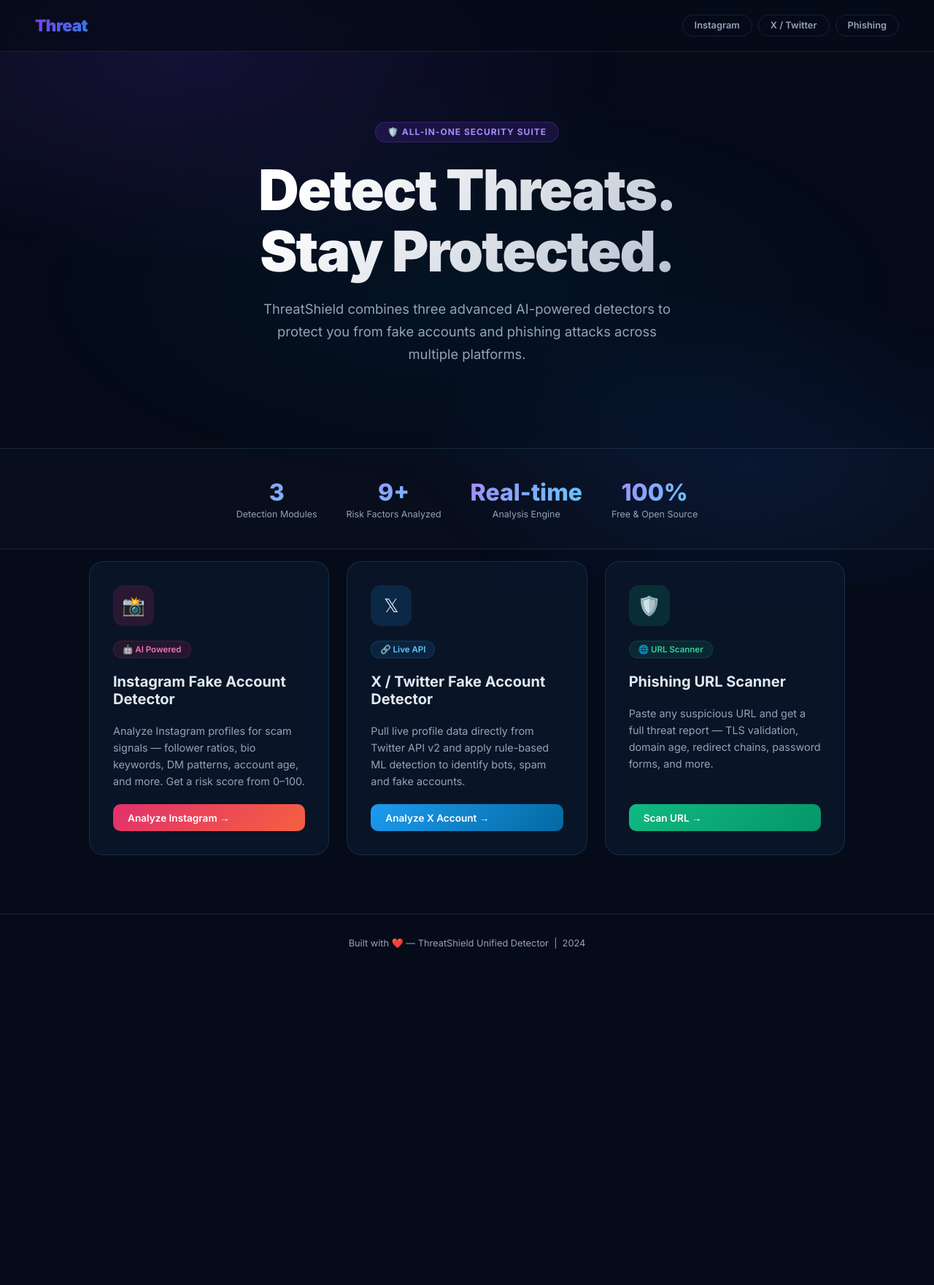
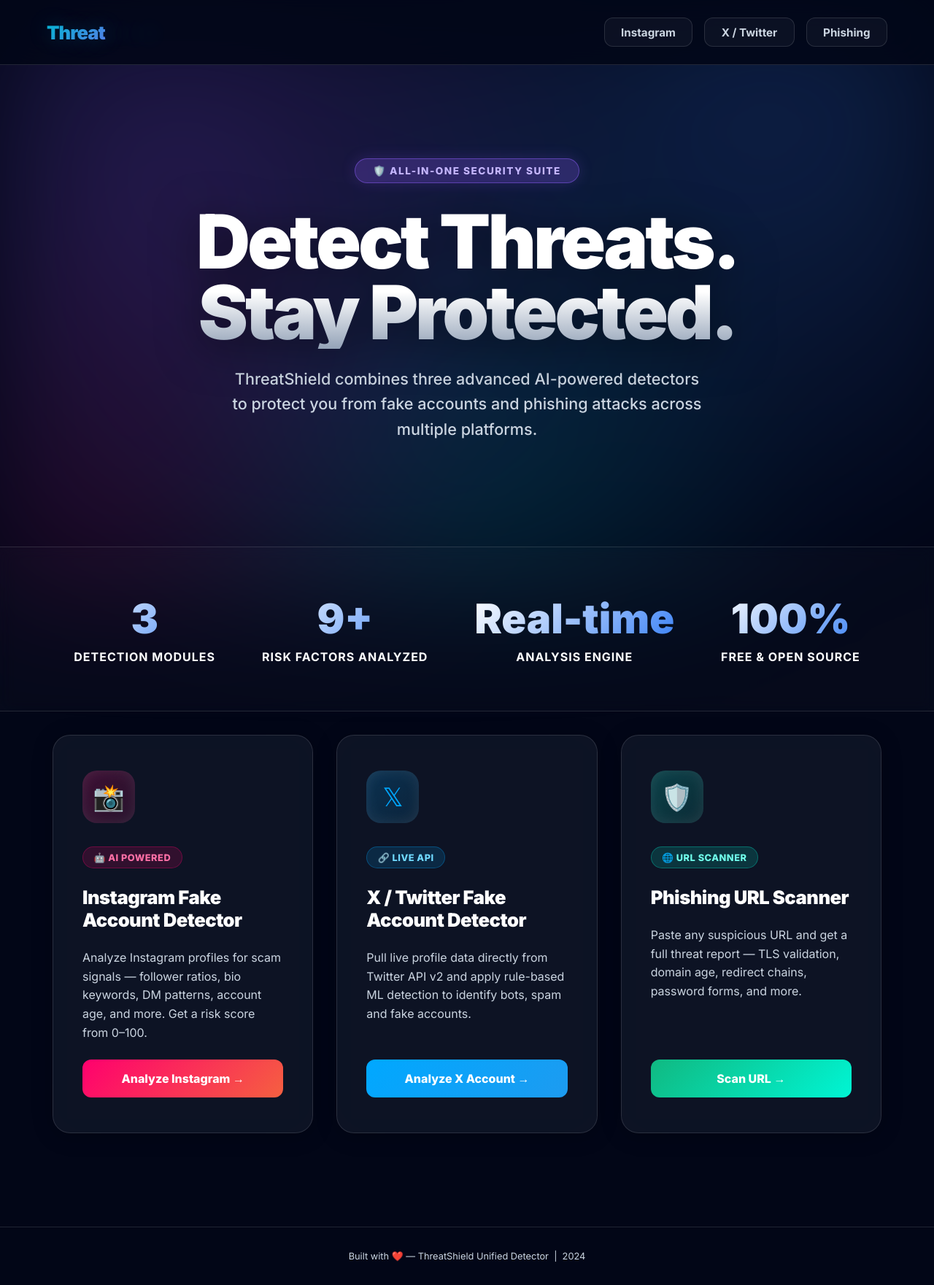
Before and after one commit to Jagadeesh478/insta, a Flask app: page / in a window 1280 px wide. Shown: the whole page at 73% size. Before the commit the page ends 1300 px from the top, so only its background shows below. Run offline with Flask 3, Linux system fonts and the light colour scheme.

Commit message:
Upgrade UI with vibrant aurora background and high-visibility fonts

```diff
--- a/templates/home.html
+++ b/templates/home.html
@@ -9,17 +9,17 @@
   <link href="https://fonts.googleapis.com/css2?family=Inter:wght@300;400;500;600;700;800;900&display=swap" rel="stylesheet" />
   <style>
     :root {
-      --bg:        #050b18;
-      --surface:   #0d1b33;
-      --border:    rgba(99,179,237,0.15);
-      --accent1:   #7c3aed;
-      --accent2:   #2563eb;
-      --accent3:   #0ea5e9;
-      --insta:     #e1306c;
-      --xbird:     #1d9bf0;
-      --phish:     #10b981;
-      --text:      #e2e8f0;
-      --muted:     #94a3b8;
+      --bg:        #020617;
+      --surface:   rgba(15, 23, 42, 0.7);
+      --border:    rgba(255, 255, 255, 0.12);
+      --accent1:   #8b5cf6; /* Vivid Violet */
+      --accent2:   #3b82f6; /* Bright Blue */
+      --accent3:   #06b6d4; /* Electric Cyan */
+      --insta:     #ff006e; /* Hot Pink */
+      --xbird:     #00a8ff; /* Sky Blue */
+      --phish:     #00f5d4; /* Neon Teal */
+      --text:      #ffffff; /* Pure White */
+      --muted:     #cbd5e1; /* Bright Gray/Slate */
     }
     *, *::before, *::after { box-sizing: border-box; margin: 0; padding: 0; }
     body {
@@ -30,145 +30,154 @@
       overflow-x: hidden;
     }
 
-    /* ── animated gradient background ── */
+    /* ── VIBRANT AURORA BACKGROUND ── */
     body::before {
       content: '';
       position: fixed; inset: 0; z-index: -1;
-      background: radial-gradient(ellipse 80% 60% at 20% 10%, rgba(124,58,237,.18) 0%, transparent 60%),
-                  radial-gradient(ellipse 60% 50% at 80% 80%, rgba(37,99,235,.15) 0%, transparent 60%),
-                  radial-gradient(ellipse 70% 50% at 50% 50%, rgba(14,165,233,.08) 0%, transparent 70%);
-      animation: bgShift 12s ease-in-out infinite alternate;
+      background:
+        radial-gradient(circle at 20% 30%, rgba(139, 92, 246, 0.25) 0%, transparent 50%),
+        radial-gradient(circle at 80% 20%, rgba(59, 130, 246, 0.22) 0%, transparent 50%),
+        radial-gradient(circle at 50% 80%, rgba(6, 182, 212, 0.18) 0%, transparent 50%),
+        radial-gradient(circle at 10% 90%, rgba(255, 0, 110, 0.1) 0%, transparent 40%);
+      filter: blur(80px);
+      animation: auroraShift 15s linear infinite alternate;
     }
-    @keyframes bgShift {
-      0%   { opacity: 1; }
-      100% { opacity: .6; }
+    @keyframes auroraShift {
+      0%   { transform: scale(1) translate(0, 0); }
+      100% { transform: scale(1.1) translate(2%, 2%); }
     }
 
     /* ── HEADER ── */
     header {
       display: flex; align-items: center; justify-content: space-between;
-      padding: 1.25rem 3rem;
+      padding: 1.5rem 4rem;
       border-bottom: 1px solid var(--border);
-      backdrop-filter: blur(12px);
+      backdrop-filter: blur(25px);
       position: sticky; top: 0; z-index: 100;
-      background: rgba(5,11,24,.7);
+      background: rgba(2, 6, 23, 0.85);
     }
     .logo {
-      font-size: 1.4rem; font-weight: 900; letter-spacing: -0.5px;
-      background: linear-gradient(135deg, var(--accent1), var(--accent3));
+      font-size: 1.6rem; font-weight: 900; letter-spacing: -1px;
+      background: linear-gradient(135deg, var(--accent3), var(--accent1));
       -webkit-background-clip: text; -webkit-text-fill-color: transparent;
+      text-shadow: 0 0 30px rgba(6, 182, 212, 0.3);
     }
-    .logo span { font-weight: 300; opacity: .7; }
-    .nav-pills { display: flex; gap: .5rem; }
+    .logo span { font-weight: 300; opacity: .8; }
+    .nav-pills { display: flex; gap: 1rem; }
     .nav-pill {
-      padding: .4rem 1rem; border-radius: 999px;
-      font-size: .8rem; font-weight: 600; cursor: pointer;
+      padding: .6rem 1.4rem; border-radius: 12px;
+      font-size: .95rem; font-weight: 700; cursor: pointer;
       border: 1px solid var(--border); color: var(--muted);
-      background: transparent; text-decoration: none;
-      transition: all .25s;
+      background: rgba(255, 255, 255, 0.04); text-decoration: none;
+      transition: all .3s cubic-bezier(0.4, 0, 0.2, 1);
     }
-    .nav-pill:hover { background: rgba(255,255,255,.05); color: var(--text); }
+    .nav-pill:hover {
+      background: rgba(255,255,255,.1);
+      color: #fff;
+      border-color: var(--accent2);
+      transform: translateY(-2px);
+      box-shadow: 0 10px 20px rgba(0,0,0,0.3);
+    }
 
     /* ── HERO ── */
     .hero {
       text-align: center;
-      padding: 6rem 2rem 4rem;
+      padding: 8rem 2rem 5rem;
     }
     .hero-badge {
       display: inline-block;
-      padding: .35rem 1rem; border-radius: 999px;
-      font-size: .75rem; font-weight: 700; letter-spacing: 1px; text-transform: uppercase;
-      background: rgba(124,58,237,.15); border: 1px solid rgba(124,58,237,.3);
-      color: #a78bfa; margin-bottom: 1.5rem;
+      padding: .5rem 1.5rem; border-radius: 999px;
+      font-size: .85rem; font-weight: 800; letter-spacing: 1.5px; text-transform: uppercase;
+      background: rgba(139, 92, 246, 0.25); border: 1px solid rgba(139, 92, 246, 0.5);
+      color: #c4b5fd; margin-bottom: 2rem;
+      box-shadow: 0 0 20px rgba(139, 92, 246, 0.2);
     }
     .hero h1 {
-      font-size: clamp(2.5rem, 6vw, 5rem);
-      font-weight: 900; line-height: 1.1; letter-spacing: -2px;
-      background: linear-gradient(135deg, #fff 30%, #94a3b8);
+      font-size: clamp(3rem, 8vw, 6.5rem);
+      font-weight: 950; line-height: 0.95; letter-spacing: -4px;
+      background: linear-gradient(to bottom, #ffffff 60%, #94a3b8);
       -webkit-background-clip: text; -webkit-text-fill-color: transparent;
-      margin-bottom: 1.25rem;
+      margin-bottom: 1.5rem;
+      filter: drop-shadow(0 10px 30px rgba(0,0,0,0.5));
     }
     .hero p {
-      font-size: 1.15rem; color: var(--muted); max-width: 580px;
-      margin: 0 auto 3rem; line-height: 1.7;
+      font-size: 1.35rem; color: var(--muted); max-width: 650px;
+      margin: 0 auto 4rem; line-height: 1.6; font-weight: 500;
     }
 
     /* ── CARDS ── */
     .cards {
       display: grid;
-      grid-template-columns: repeat(auto-fit, minmax(300px, 1fr));
-      gap: 1.5rem; max-width: 1100px; margin: 0 auto;
-      padding: 0 2rem 5rem;
+      grid-template-columns: repeat(auto-fit, minmax(320px, 1fr));
+      gap: 2rem; max-width: 1200px; margin: 0 auto;
+      padding: 0 2rem 8rem;
     }
     .card {
-      border-radius: 20px;
+      border-radius: 24px;
       border: 1px solid var(--border);
-      background: rgba(13,27,51,.6);
-      backdrop-filter: blur(16px);
-      padding: 2rem;
-      display: flex; flex-direction: column; gap: 1.25rem;
-      transition: transform .3s, box-shadow .3s, border-color .3s;
+      background: rgba(30, 41, 59, 0.4);
+      backdrop-filter: blur(30px);
+      padding: 3rem 2.5rem;
+      display: flex; flex-direction: column; gap: 1.5rem;
+      transition: all .4s cubic-bezier(0.175, 0.885, 0.32, 1.275);
       position: relative; overflow: hidden;
       text-decoration: none; color: inherit;
+      box-shadow: 0 4px 30px rgba(0, 0, 0, 0.2);
     }
-    .card::before {
-      content: '';
-      position: absolute; inset: 0;
-      border-radius: 20px;
-      opacity: 0; transition: opacity .3s;
-    }
-    .card:hover { transform: translateY(-6px); }
-    .card.insta:hover { box-shadow: 0 20px 60px rgba(225,48,108,.2); border-color: rgba(225,48,108,.3); }
-    .card.xbird:hover { box-shadow: 0 20px 60px rgba(29,155,240,.2); border-color: rgba(29,155,240,.3); }
-    .card.phish:hover { box-shadow: 0 20px 60px rgba(16,185,129,.2); border-color: rgba(16,185,129,.3); }
+    .card:hover { transform: translateY(-12px) scale(1.02); z-index: 10; }
+    .card.insta:hover { border-color: var(--insta); box-shadow: 0 30px 80px rgba(255, 0, 110, 0.3); }
+    .card.xbird:hover { border-color: var(--xbird); box-shadow: 0 30px 80px rgba(0, 168, 255, 0.3); }
+    .card.phish:hover { border-color: var(--phish); box-shadow: 0 30px 80px rgba(0, 245, 212, 0.3); }
 
     .card-icon {
-      width: 56px; height: 56px; border-radius: 14px;
+      width: 72px; height: 72px; border-radius: 20px;
       display: flex; align-items: center; justify-content: center;
-      font-size: 1.6rem;
+      font-size: 2.2rem; margin-bottom: 0.5rem;
+      box-shadow: inset 0 0 20px rgba(255,255,255,0.1);
     }
-    .insta  .card-icon { background: rgba(225,48,108,.15); }
-    .xbird  .card-icon { background: rgba(29,155,240,.15); }
-    .phish  .card-icon { background: rgba(16,185,129,.15); }
+    .insta  .card-icon { background: linear-gradient(135deg,rgba(255, 0, 110, 0.2),rgba(255, 0, 110, 0.1)); color: #ff006e; }
+    .xbird  .card-icon { background: linear-gradient(135deg,rgba(0, 168, 255, 0.2),rgba(0, 168, 255, 0.1)); color: #00a8ff; }
+    .phish  .card-icon { background: linear-gradient(135deg,rgba(0, 245, 212, 0.2),rgba(0, 245, 212, 0.1)); color: #00f5d4; }
 
-    .card h2 { font-size: 1.25rem; font-weight: 700; }
-    .card p   { font-size: .9rem; color: var(--muted); line-height: 1.6; }
+    .card h2 { font-size: 1.6rem; font-weight: 850; letter-spacing: -0.5px; color: #fff; }
+    .card p   { font-size: 1rem; color: #cbd5e1; line-height: 1.6; font-weight: 400; }
 
     .chip {
-      display: inline-flex; align-items: center; gap: .35rem;
-      padding: .25rem .75rem; border-radius: 999px;
-      font-size: .72rem; font-weight: 600;
+      display: inline-flex; align-items: center; gap: .5rem;
+      padding: .4rem .9rem; border-radius: 999px;
+      font-size: .8rem; font-weight: 800; text-transform: uppercase; letter-spacing: 0.5px;
     }
-    .insta  .chip { background: rgba(225,48,108,.12); color: #f472b6; border: 1px solid rgba(225,48,108,.2); }
-    .xbird  .chip { background: rgba(29,155,240,.12);  color: #60c8ff; border: 1px solid rgba(29,155,240,.2); }
-    .phish  .chip { background: rgba(16,185,129,.12);  color: #34d399; border: 1px solid rgba(16,185,129,.2); }
+    .insta  .chip { background: rgba(255, 0, 110, 0.15); color: #ff70a6; border: 1px solid rgba(255, 0, 110, 0.3); }
+    .xbird  .chip { background: rgba(0, 168, 255, 0.15);  color: #70daff; border: 1px solid rgba(0, 168, 255, 0.3); }
+    .phish  .chip { background: rgba(0, 245, 212, 0.15);  color: #70ffeb; border: 1px solid rgba(0, 245, 212, 0.3); }
 
     .card-cta {
       margin-top: auto;
-      display: inline-flex; align-items: center; gap: .5rem;
-      font-size: .85rem; font-weight: 600;
-      padding: .65rem 1.25rem; border-radius: 10px;
-      transition: opacity .2s, transform .2s;
+      display: inline-flex; align-items: center; justify-content: center; gap: .75rem;
+      font-size: 1rem; font-weight: 800;
+      padding: 1rem 2rem; border-radius: 12px;
+      transition: all .3s;
       border: none; cursor: pointer; text-decoration: none;
     }
-    .insta  .card-cta { background: linear-gradient(135deg,#e1306c,#f56040); color: #fff; }
-    .xbird  .card-cta { background: linear-gradient(135deg,#1d9bf0,#0369a1); color: #fff; }
-    .phish  .card-cta { background: linear-gradient(135deg,#10b981,#059669); color: #fff; }
-    .card-cta:hover { opacity: .88; transform: scale(1.02); }
+    .insta  .card-cta { background: linear-gradient(135deg, #ff006e, #f56040); color: #fff; }
+    .xbird  .card-cta { background: linear-gradient(135deg, #00a8ff, #1d9bf0); color: #fff; }
+    .phish  .card-cta { background: linear-gradient(135deg, #10b981, #00f5d4); color: #fff; }
+    .card-cta:hover { filter: brightness(1.2); box-shadow: 0 10px 25px rgba(0,0,0,0.4); }
 
     /* ── STATS STRIP ── */
     .stats-strip {
-      display: flex; flex-wrap: wrap; justify-content: center; gap: 2.5rem;
-      padding: 2.5rem 2rem; margin-bottom: 1rem;
+      display: flex; flex-wrap: wrap; justify-content: center; gap: 4rem;
+      padding: 4rem 2rem; margin-bottom: 2rem;
       border-top: 1px solid var(--border);
       border-bottom: 1px solid var(--border);
-      background: rgba(255,255,255,.015);
+      background: rgba(255, 255, 255, 0.02);
+      backdrop-filter: blur(10px);
     }
     .stat { text-align: center; }
-    .stat-num { font-size: 2rem; font-weight: 800;
-      background: linear-gradient(135deg, #a78bfa, #60c8ff);
+    .stat-num { font-size: 3.5rem; font-weight: 950;
+      background: linear-gradient(135deg, #fff, #3b82f6);
       -webkit-background-clip: text; -webkit-text-fill-color: transparent; }
-    .stat-label { font-size: .78rem; color: var(--muted); margin-top: .2rem; }
+    .stat-label { font-size: 1rem; color: #fff; font-weight: 700; margin-top: .5rem; text-transform: uppercase; letter-spacing: 1px; }
 
     /* ── FOOTER ── */
     footer {
```
